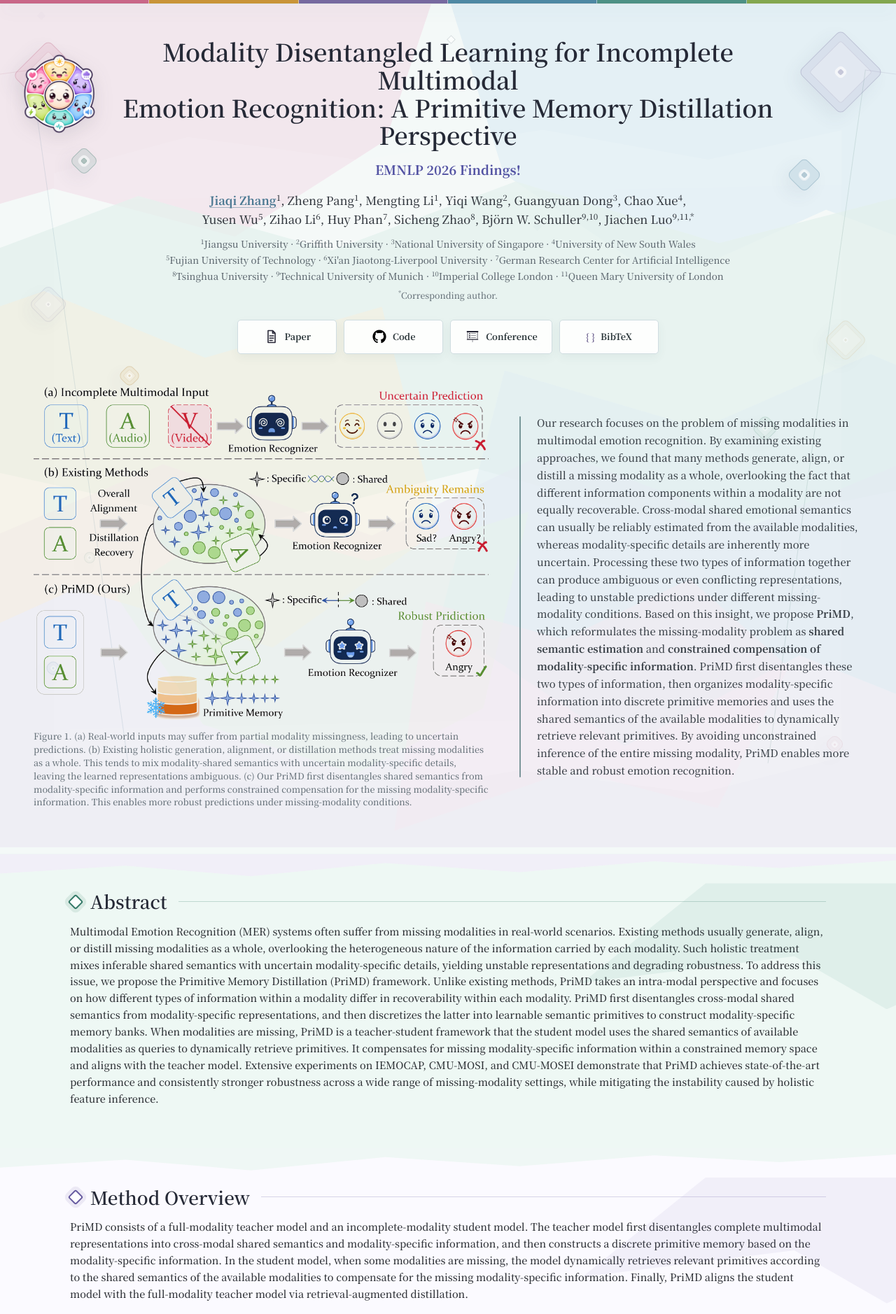
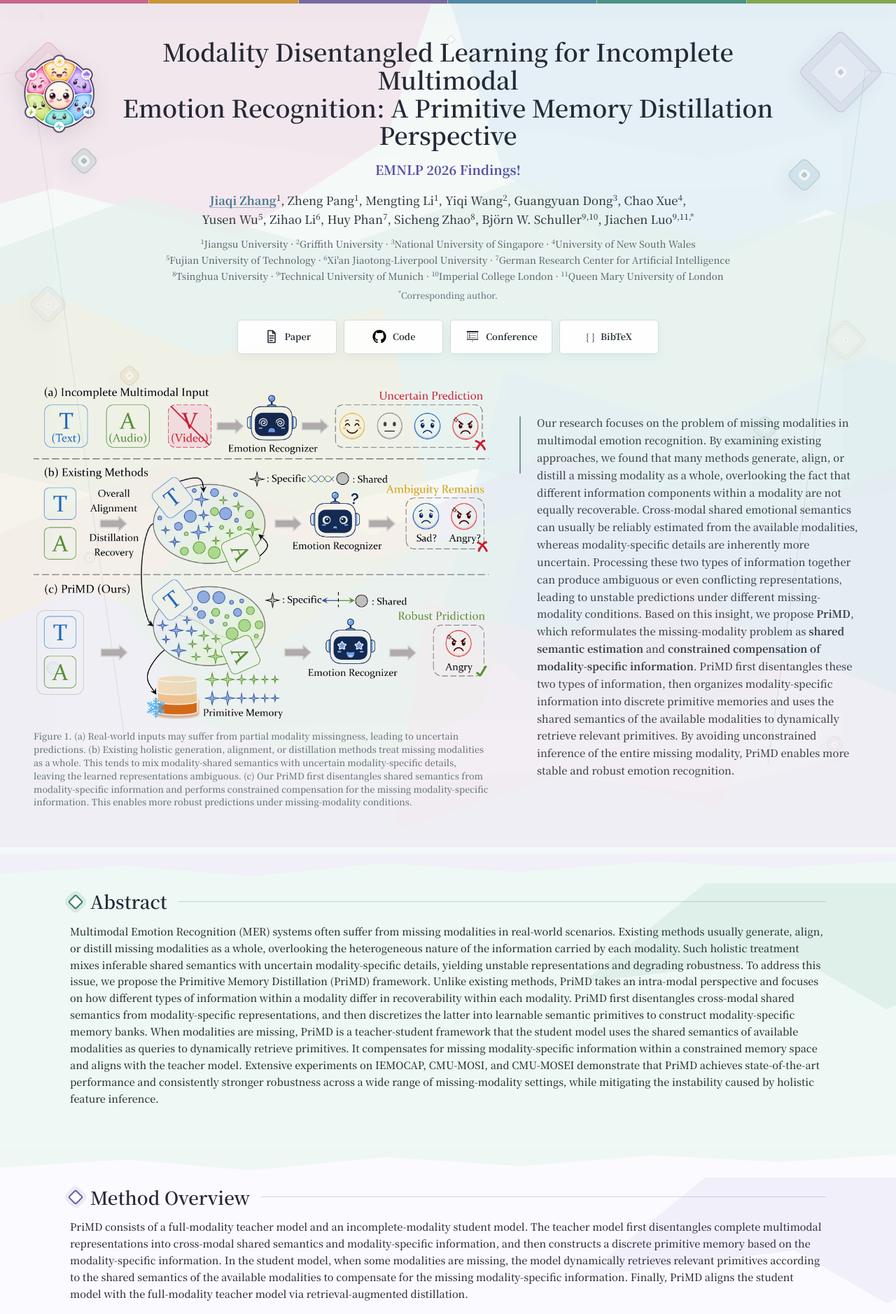
Before and after one commit to JiaqiZhang-Sengoku/JiaqiZhang-Sengoku.github.io, a Jekyll site: the page built from Web/PriMD/index.html, in a window 1280 px wide. Shown: the top 1878 px of the page at 70% size. Built offline with Jekyll 4.4.1, drawn with Linux system fonts in a browser that asks for light colours.

Commit message:
20260707

```diff
--- a/Web/PriMD/index.html
+++ b/Web/PriMD/index.html
@@ -15,7 +15,7 @@ layout: null
   <link rel="shortcut icon" type="image/webp" href="/Web/PriMD/PriMD_Logo.webp?v=20260829-hd">
   <link rel="preload" href="/assets/fonts/noto-serif-sc-latin-vf.woff2?v=20260829" as="font" type="font/woff2" crossorigin>
   <link rel="stylesheet" href="/assets/css/noto-serif-sc.css?v=20260829">
-  <link rel="stylesheet" href="/Web/PriMD/styles.css?v=20260830-context-line">
+  <link rel="stylesheet" href="/Web/PriMD/styles.css?v=20260830-context-accent">
 </head>
 <body>
   <main>
--- a/Web/PriMD/styles.css
+++ b/Web/PriMD/styles.css
@@ -907,10 +907,9 @@ p {
   content: "";
   position: absolute;
   top: 9px;
-  bottom: 9px;
   left: 0;
   width: 2px;
-  height: auto;
+  height: 82px;
   border-radius: 999px;
   background: #5b7f82;
   opacity: 0.78;
```
